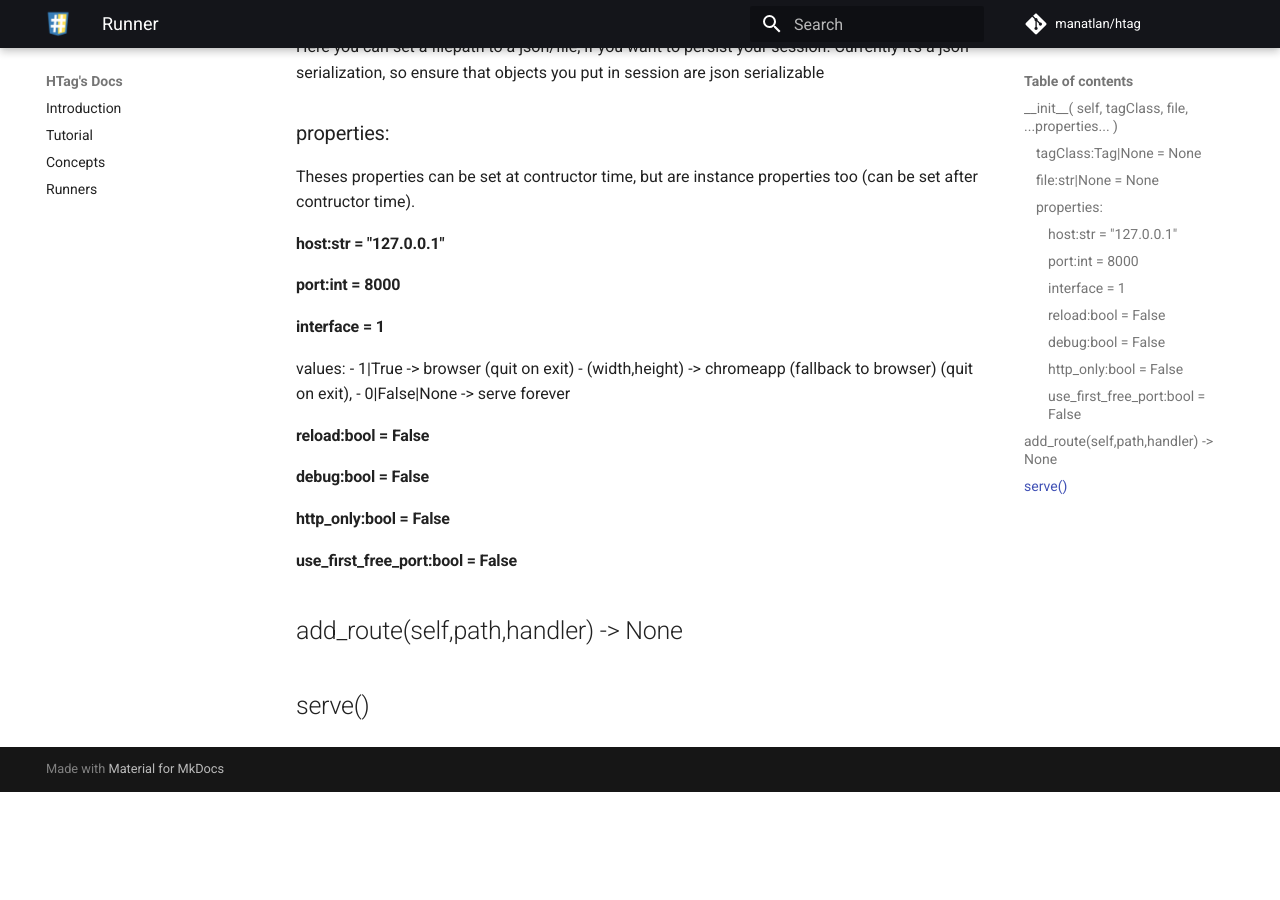
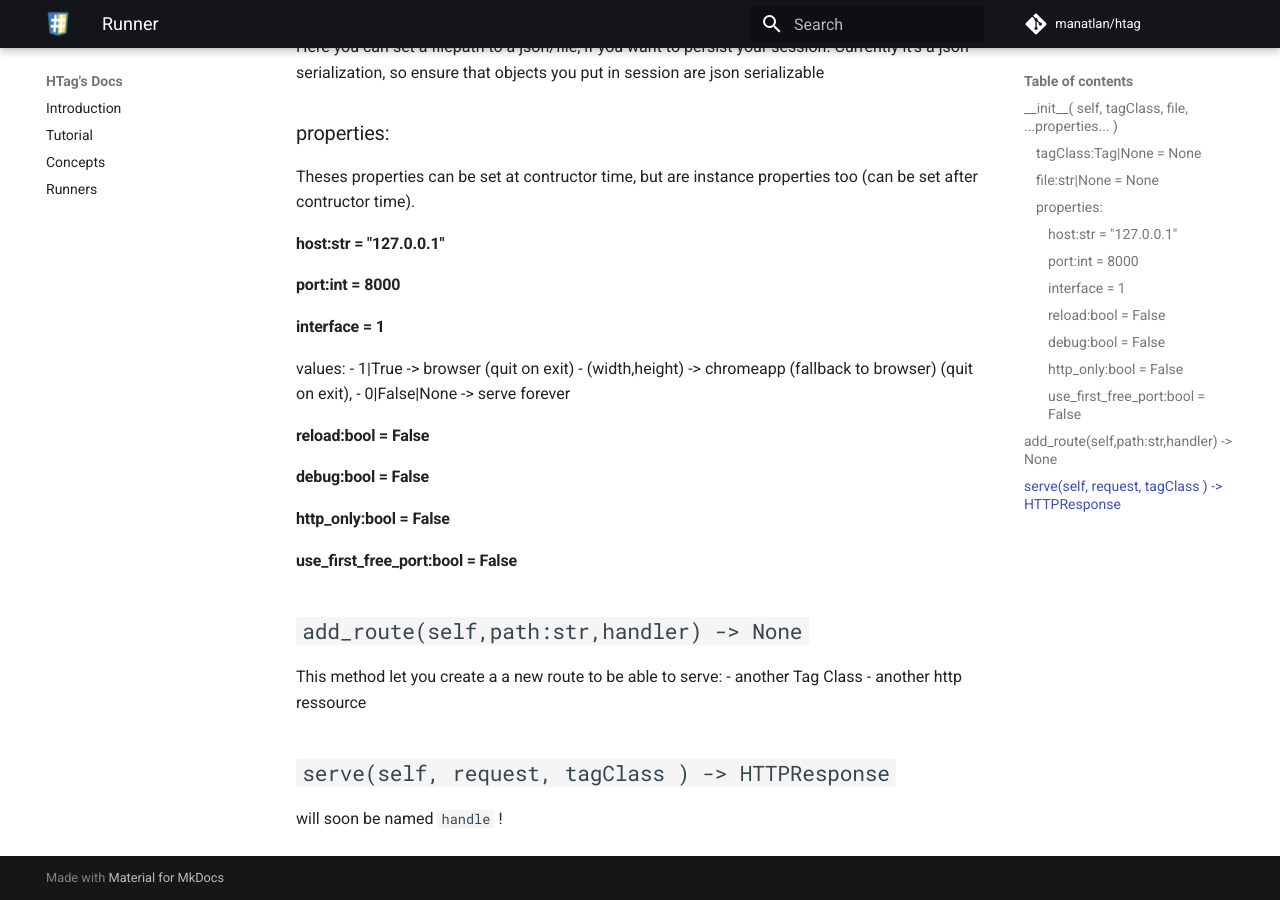
Before and after one commit to manatlan/htag, an MkDocs documentation site: the page built from docs/runner.md, in a window 1280 px wide and 900 px high, scrolled down 727 px. Built offline with MkDocs 1.6.1 and Material for MkDocs 9.7.7, drawn with Linux system fonts in a browser that asks for light colours; comment, search, counter and statistics services are not loaded; before the commit the page ends 1519 px from its top, so only the background shows below that.

Commit message:
Update runner.md

```diff
--- a/docs/runner.md
+++ b/docs/runner.md
@@ -51,7 +51,12 @@ values:
 #### use_first_free_port:bool = False
 
 
-## add_route(self,path,handler) -> None
+## `add_route(self,path:str,handler) -> None`
 
+This method let you create a a new route to be able to serve:
+- another Tag Class
+- another http ressource
 
-## serve()
+## `serve(self, request, tagClass ) -> HTTPResponse`
+
+will soon be named `handle` !
```
